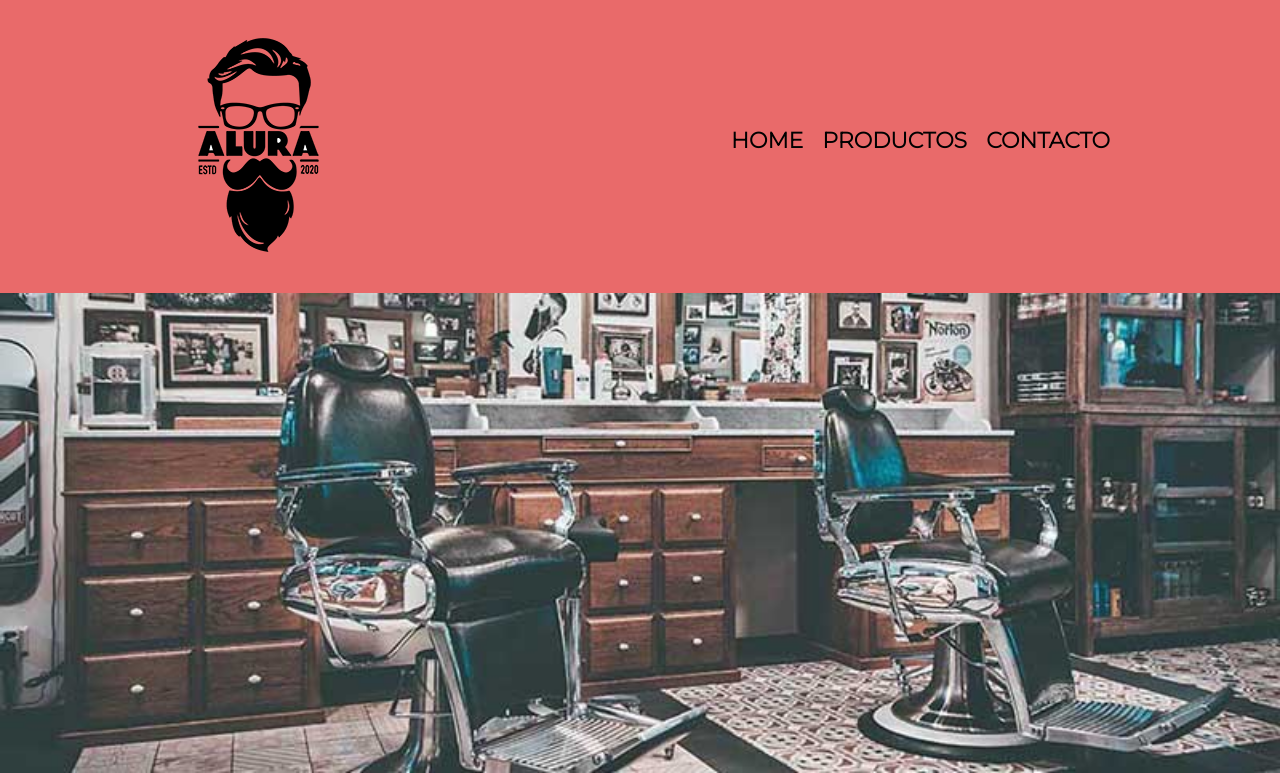
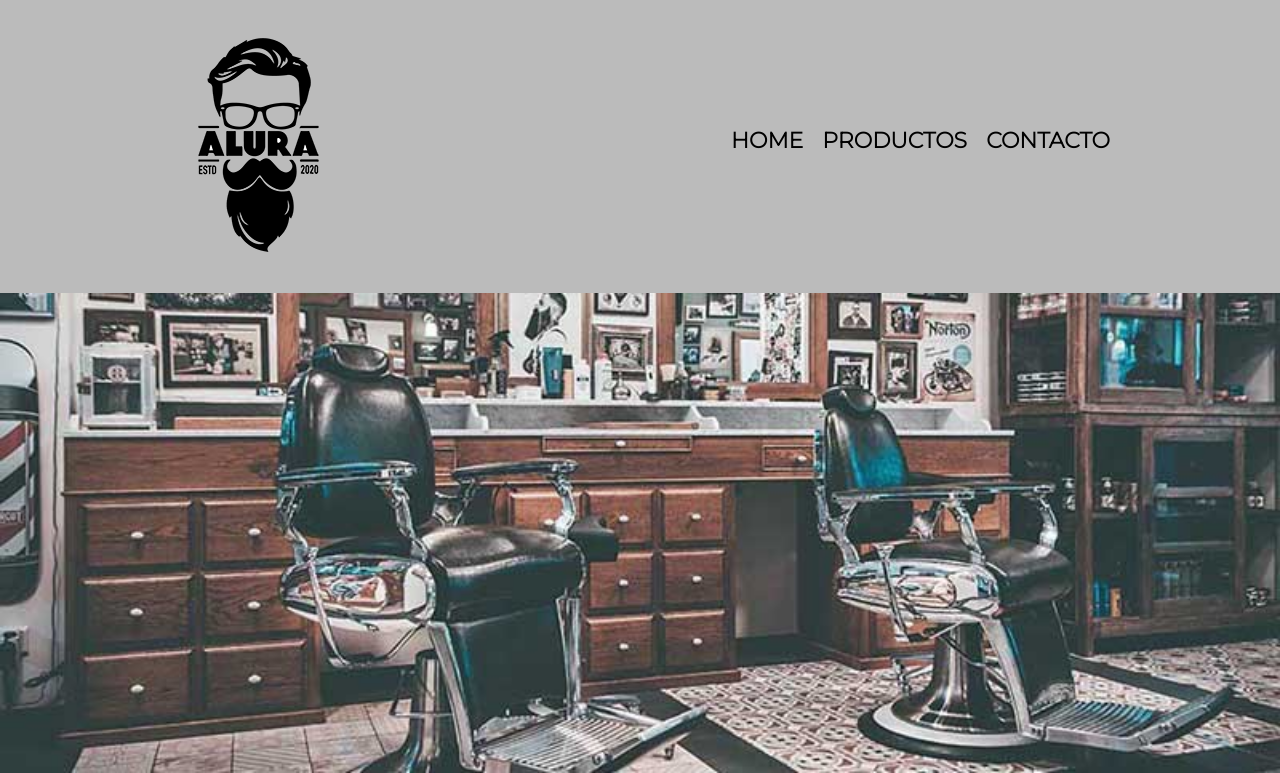
Before and after one commit to ncauda/Egg, a plain HTML site: page index.html in a window 1280 px wide. Shown: the top 773 px of the page. Drawn offline with Linux system fonts and the light colour scheme.

Commit message:
Tercer commit

```diff
--- a/style.css
+++ b/style.css
@@ -9,6 +9,11 @@ header{
 
 header{
     background-color: #e96a6a;
+    padding: 20px 0;
+}
+
+header{
+    background-color: #bbbbbb;
     padding: 20px 0;
 }
 
```
